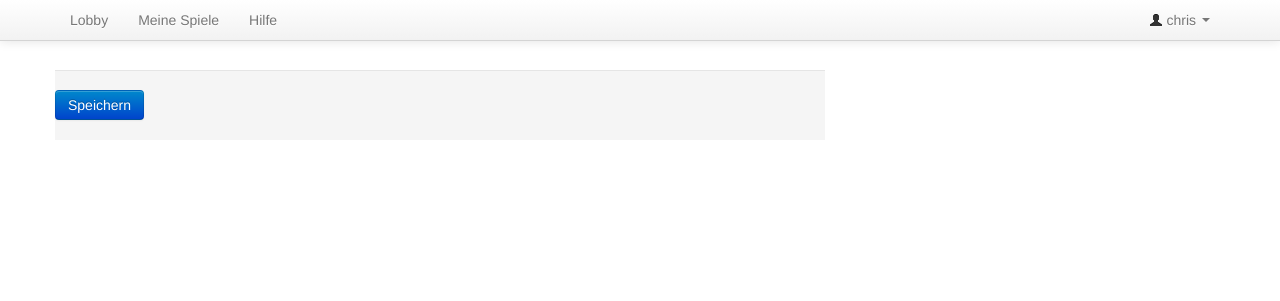
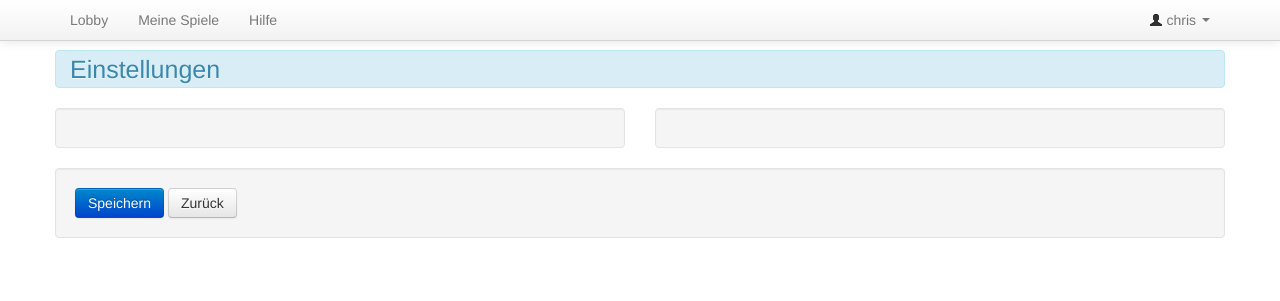
Before and after one commit to chassing/reversi, a Django app: page /user in a window 1280 px wide. Shown: the top 301 px of the page. Run offline with Django 3.2, Linux system fonts and the light colour scheme; a user stored in the database is signed in; parts of the project's set-up code (start-up, migrations or seed data) failed here and were passed over; some libraries are stand-ins or nearby versions.

Commit message:
design of profile page

```diff
--- a/reversi/main/templates/main/user-profile.html
+++ b/reversi/main/templates/main/user-profile.html
@@ -2,16 +2,28 @@
 {% load bootstrap_toolkit %}
 
 
+{% block headline %}
+    Einstellungen
+{% endblock headline %}
+
+
 {% block content %}
-    <div class="row">
-        <div class="span8">
-            <form method="post" class="form">
-                {% csrf_token %}
-                {% bootstrap_form form layout="vertical" %}
-                <div class="form-actions" style="padding-left: 0px">
-                    <button type="submit" class="btn btn-primary">Speichern</button>
-                </div>
-            </form>
+
+    <form method="post" class="form">{% csrf_token %}
+        <div class="row">
+            <div class="span6 well">
+                {% bootstrap_field form.nickname layout="vertical" %}
+                {% bootstrap_field form.email layout="vertical" %}
+            </div>
+            <div class="span6 well">
+                {% bootstrap_field form.theme layout="vertical" %}
+            </div>
         </div>
-    </div>
+        <div class="row">
+            <div class="span12 well">
+                <button type="submit" class="btn btn-primary">Speichern</button>
+                <a href="{% url 'main:index' %}" class="btn">Zur&uuml;ck</a>
+            </div>
+        </div>
+    </form>
 {% endblock content %}
--- a/reversi/static/less/project.less
+++ b/reversi/static/less/project.less
@@ -47,7 +47,11 @@
     border: 1px solid #ccc;
 }
 
-
+.well {
+    -webkit-box-sizing: border-box;
+    -moz-box-sizing: border-box;
+    box-sizing: border-box;
+}
 /*
   THEME: BLACK VS WHITE
 */
--- a/reversi/templates/base.html
+++ b/reversi/templates/base.html
@@ -67,6 +67,10 @@
         </div>
 
         <div class="container">
+            <div class="alert alert-info text-huge">
+                {% block headline %}{% endblock headline %}
+            </div>
+
             {% block content %}
                 <p>Use this document as a way to quick start any new project.</p>
             {% endblock content %}
```
Also changed, not shown: reversi/main/templates/main/list-games.html (+7 -3 lines), reversi/static/css/project.css.
